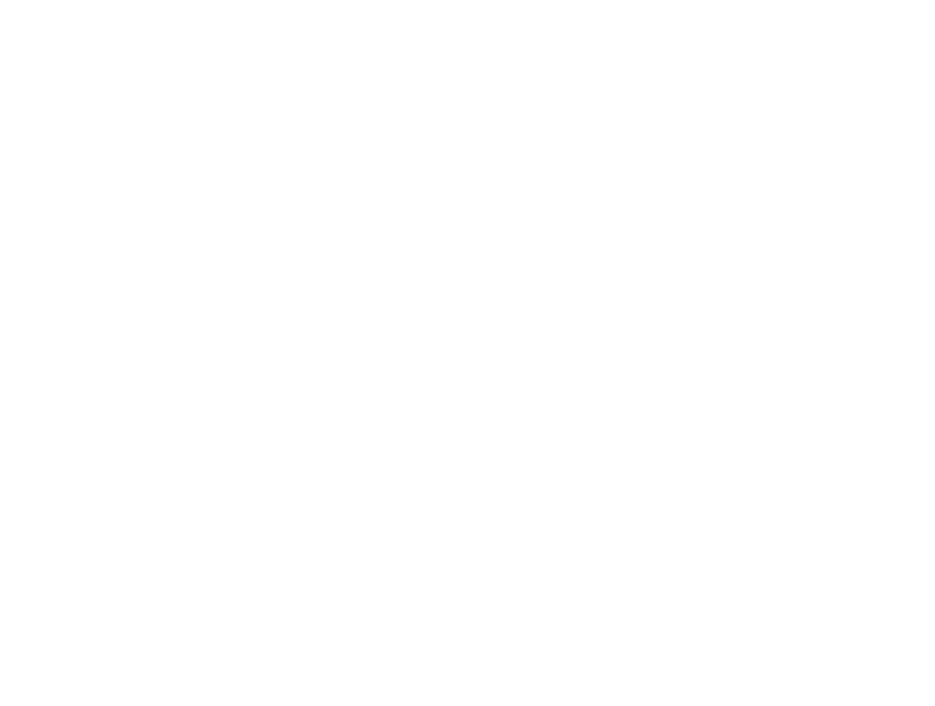
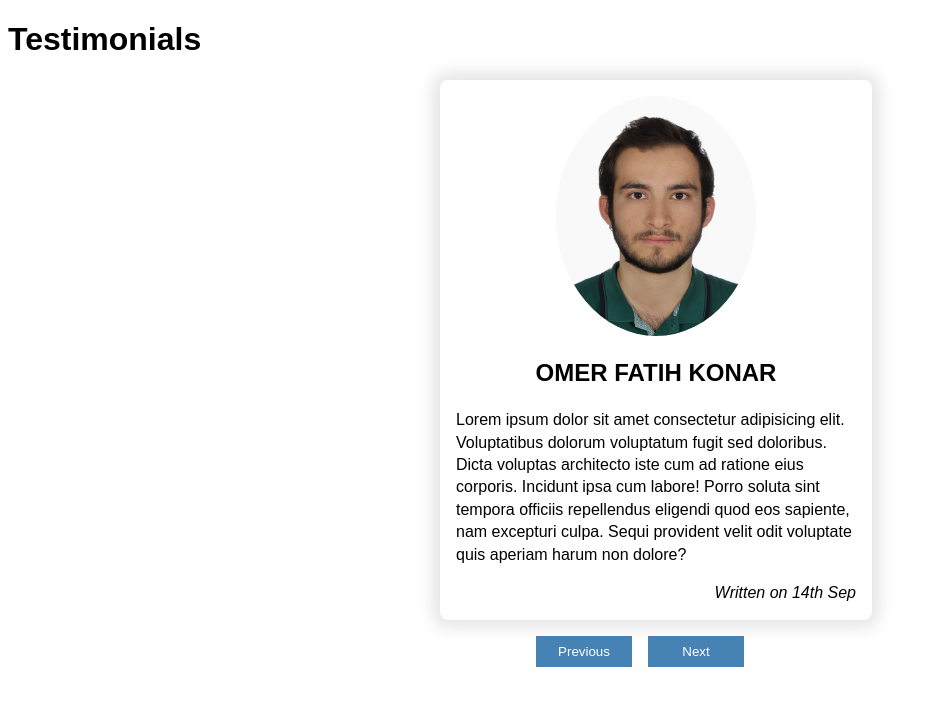
Before and after one commit to omerfatihko/JsBeginnerProjects, a plain HTML site: page Testimonials/index.html in a window 1280 px wide. Shown: the whole page, without its empty margins (0-935 px from the left). Drawn offline with Linux system fonts and the light colour scheme.

Commit message:
Testimonials

```diff
--- a/Testimonials/index.html
+++ b/Testimonials/index.html
@@ -8,6 +8,7 @@
     <script src="script.js" defer></script>
 </head>
 <body>
-
+    <h1>Testimonials</h1>
+    <div id="testimonials-container"></div>
 </body>
 </html>
--- a/Testimonials/script.js
+++ b/Testimonials/script.js
@@ -0,0 +1,75 @@
+const testimonials = [
+    {
+        author: {
+            name: "Omer Fatih Konar",
+            image: "image1.JPG"
+        },
+        text: "Lorem ipsum dolor sit amet consectetur adipisicing elit. Voluptatibus dolorum voluptatum fugit sed doloribus. Dicta voluptas architecto iste cum ad ratione eius corporis. Incidunt ipsa cum labore! Porro soluta sint tempora officiis repellendus eligendi quod eos sapiente, nam excepturi culpa. Sequi provident velit odit voluptate quis aperiam harum non dolore?",
+        date: "14th Sep"
+    },
+    {
+        author: {
+            name: "O. Fatih Konar",
+            image: "image2.JPG"
+        },
+        text: "Lorem ipsum dolor sit amet consectetur adipisicing elit. Voluptatibus dolorum voluptatum fugit sed doloribus. Dicta voluptas architecto iste cum ad ratione eius corporis. Incidunt ipsa cum labore! Porro soluta sint tempora officiis repellendus eligendi quod eos sapiente, nam excepturi culpa. Sequi provident velit odit voluptate quis aperiam harum non dolore?",
+        date: "1st Aug"
+    },
+    {
+        author: {
+            name: "O.F.K. (30)",
+            image: "image3.JPG"
+        },
+        text: "Lorem ipsum dolor sit amet consectetur adipisicing elit. Voluptatibus dolorum voluptatum fugit sed doloribus. Dicta voluptas architecto iste cum ad ratione eius corporis. Incidunt ipsa cum labore! Porro soluta sint tempora officiis repellendus eligendi quod eos sapiente, nam excepturi culpa. Sequi provident velit odit voluptate quis aperiam harum non dolore?",
+        date: "4th July"
+    },
+    {
+        author: {
+            name: "Omar F. Konarro",
+            image: "image4.JPG"
+        },
+        text: "Lorem ipsum dolor sit amet consectetur adipisicing elit. Voluptatibus dolorum voluptatum fugit sed doloribus. Dicta voluptas architecto iste cum ad ratione eius corporis. Incidunt ipsa cum labore! Porro soluta sint tempora officiis repellendus eligendi quod eos sapiente, nam excepturi culpa. Sequi provident velit odit voluptate quis aperiam harum non dolore?",
+        date: "3rd Feb"
+    }
+];
+
+const containerElement = document.getElementById("testimonials-container")
+
+const makeTestimonialCard = testimonial => {
+    return `<div class="testimonial-card">
+        <img src="${testimonial.author.image}">
+        <h2>${testimonial.author.name}</h2>
+        <p>${testimonial.text}</p>
+        <date>Written on ${testimonial.date}</date>
+    </div> `
+};
+
+let currentTestimonial = 0;
+
+const nextTestimonial = () => {
+    if (currentTestimonial < testimonials.length - 1) {
+        currentTestimonial += 1;
+        updatePage();
+    }
+};
+
+const previousTestimonial = () => {
+    if (currentTestimonial > 0) {
+        currentTestimonial -= 1;
+        updatePage();
+    }
+};
+
+const updatePage = () => {
+    let markup = makeTestimonialCard(testimonials[currentTestimonial]);
+
+    if (testimonials.length > 1) {
+        markup += `<nav>
+        <button onclick="previousTestimonial()">Previous</button>
+        <button onclick="nextTestimonial()">Next</button>
+        </nav>`
+    }
+    containerElement.innerHTML = markup;
+};
+
+updatePage();
--- a/Testimonials/style.css
+++ b/Testimonials/style.css
@@ -0,0 +1,53 @@
+body {
+    font-family: sans-serif;
+}
+
+#testimonials-container {
+    width: 400px;
+    margin: 0 auto;
+}
+
+.testimonial-card {
+    padding: 1rem;
+    box-shadow: 0 0 16px 8px rgba(0, 0, 0, 0.1);
+    width: 100%;
+    border-radius: .5rem;
+    line-height: 1.4;
+}
+
+.testimonial-card img {
+    border-radius: 50%;
+    margin: 0 auto;
+    display: block;
+}
+
+.testimonial-card h2 {
+    text-align: center;
+    text-transform: uppercase;
+}
+
+.testimonial-card date {
+    text-align: right;
+    display: block;
+    font-style: italic;
+}
+
+nav {
+    display: flex;
+    justify-content: center;
+    margin: 1rem 0;
+    gap: 1rem;
+}
+
+nav button {
+    cursor: pointer;
+    width: 6rem;
+    background-color: steelblue;
+    color: white;
+    border: 0;
+    padding: .5rem 1rem;
+}
+
+nav button:hover {
+    background-color: royalblue;
+}
```
Also changed, not shown: Testimonials/image1.jpg (added), Testimonials/image2.jpg (added), Testimonials/image3.jpg (added), Testimonials/image4.jpg (added).
